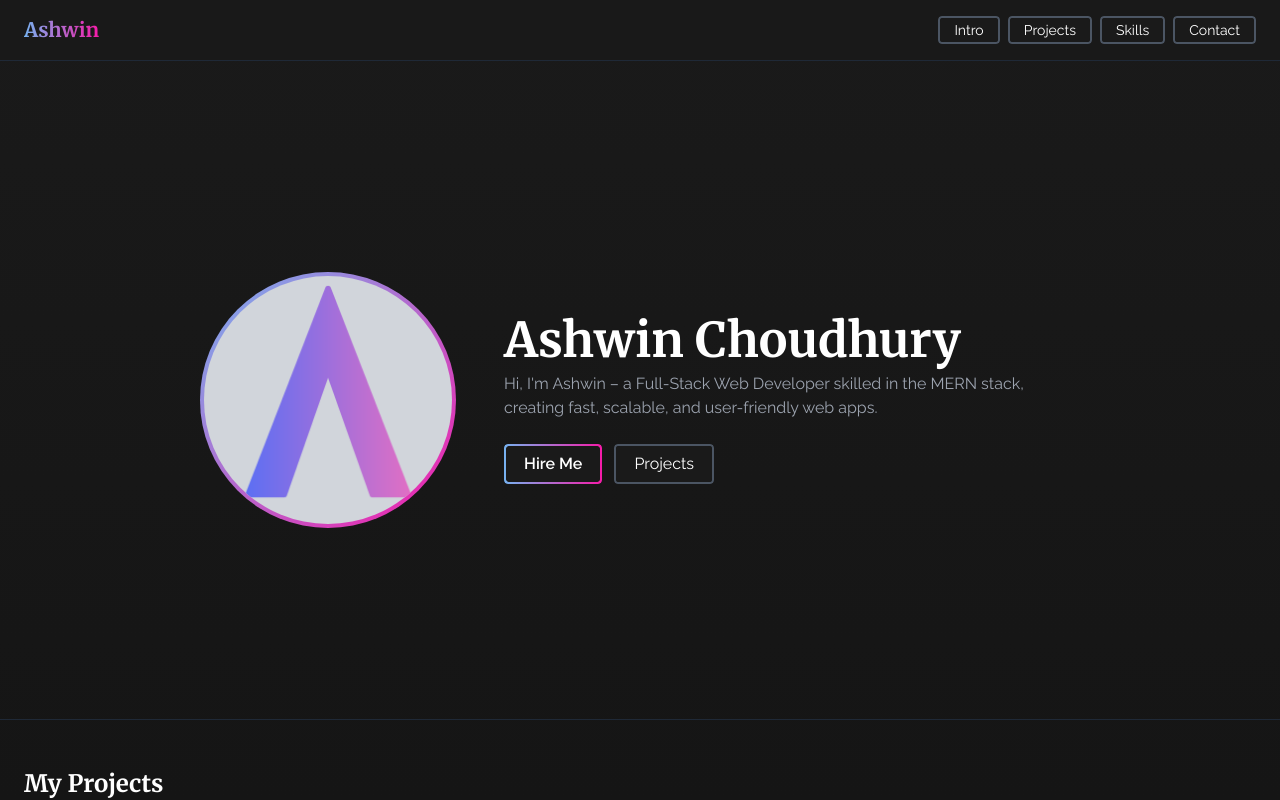
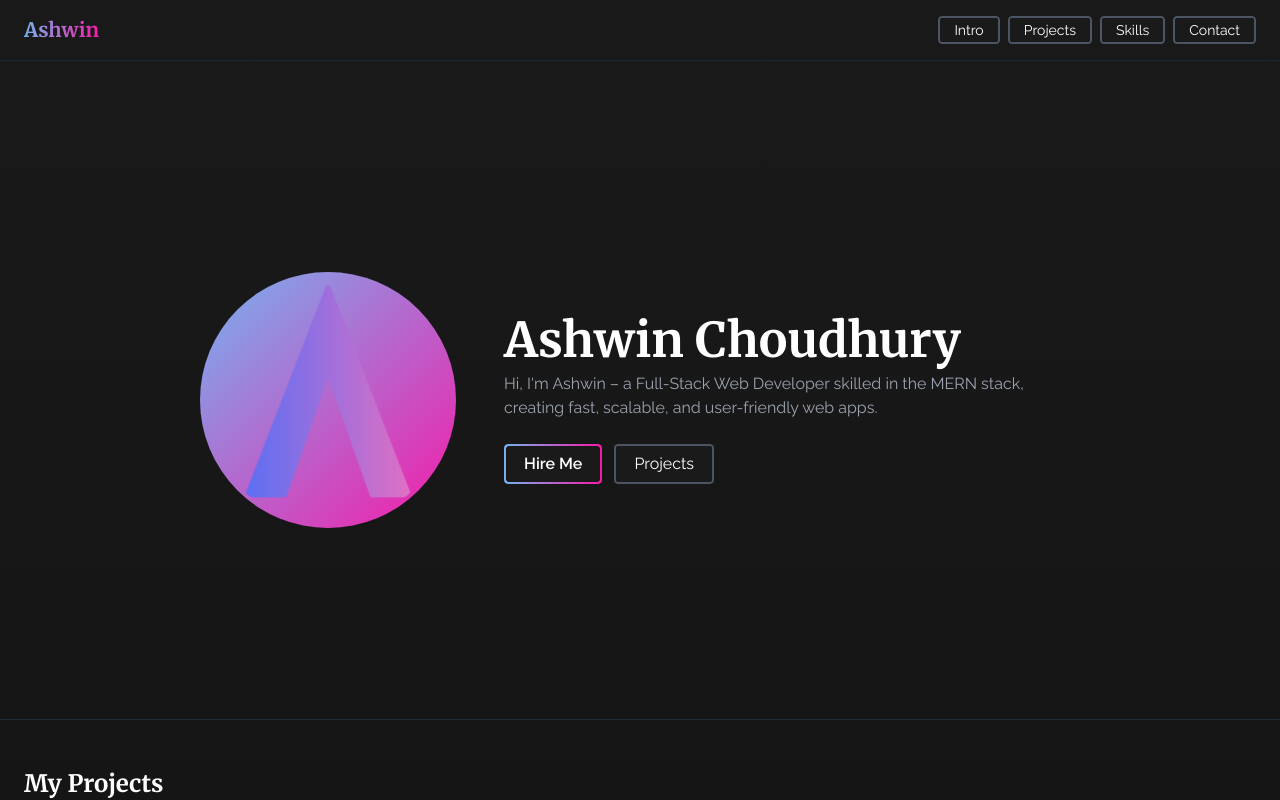
Before and after one commit to Cravex1862/Ashwin, a React (Create React App) app: page / in a window 1280 px wide. Shown: the top 800 px of the page. Built offline with nearby package versions, Linux system fonts and the light colour scheme; no server answers; the HTML template or start-up script is replaced by a standard one.

Commit message:
Make profile image background fully transparent

```diff
--- a/src/App.jsx
+++ b/src/App.jsx
@@ -260,7 +260,7 @@ function App() {
             {/* Profile Image */}
             <div className="relative flex-shrink-0">
               <div className="w-64 h-64 rounded-full bg-gradient-to-br from-[#76B2F0] to-[#F61BA9] p-1">
-                <div className="w-full h-full rounded-full bg-gray-300 overflow-hidden">
+                <div className="w-full h-full rounded-full bg-transparent overflow-hidden">
                   <img
                     src="/profile.png"
                     alt="Profile"
```
